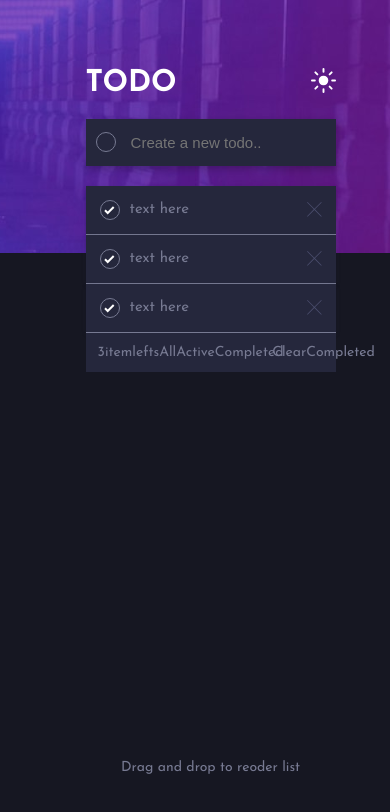
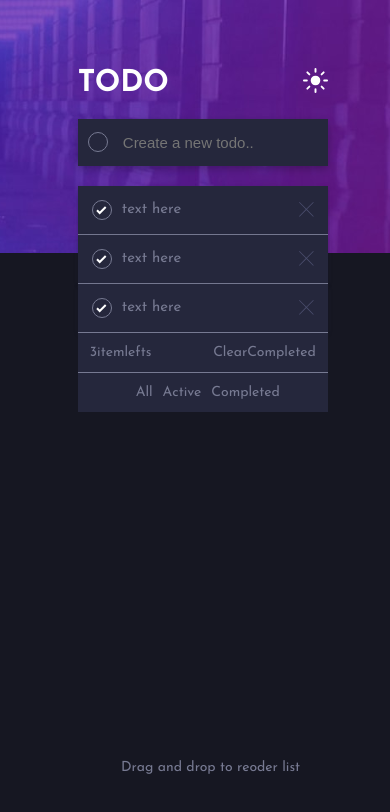
Before and after one commit to iddimsangi/ReactTodoApp, a React (Create React App) app: page / in a window 390 px wide. Shown: the top 812 px of the page. Built offline with nearby package versions, Linux system fonts and the light colour scheme.

Commit message:
responsiveness mobile view fixed

```diff
--- a/src/components/AddTodo/AddTodo.js
+++ b/src/components/AddTodo/AddTodo.js
@@ -3,7 +3,8 @@ import "./AddTodo.scss"
 function AddTodo() {
     return (
         <div className="Add_todo">
-            <form action="" className="form">
+            <input type="checkbox" className="checkboxIn" id="logoToggle"/>
+            <form  action="" className="form">
                 {/* <input type="radio"/> */}
                 <div className="circle-btn"></div>
                 <input type="text"  name="text" placeholder="Create a new todo.." />
--- a/src/components/AddTodo/AddTodo.scss
+++ b/src/components/AddTodo/AddTodo.scss
@@ -38,4 +38,7 @@
        }
 
    }
+   .checkboxIn:checked ~ .form{
+       background-color: #fff;
+   }
 }
--- a/src/components/App.scss
+++ b/src/components/App.scss
@@ -1,3 +1,6 @@
+div{
+  // width: 94%;
+  // margin: 0 auto;
   .checkboxIn{
     display: none;
   }
@@ -9,7 +12,7 @@
     height: 100vh;
     &-container {
       background-image: url("../images/bg-desktop-dark.jpg");
-    background-position: center;
+      background-position: top;
       background-size: cover;
       height: 30vh;
       width: 100%;
@@ -18,7 +21,7 @@
         flex-direction: column;
         position: absolute;
         top: 8%;
-      left: 54%;
+        left: 52%;
         transform: translateX(-50%);
         min-height: 50vh;
         width: 50%;
@@ -75,3 +78,4 @@
   .checkboxIn:checked + .App{
   background-color: #fff;
   }
+}
--- a/src/components/TodoList/TodoList.js
+++ b/src/components/TodoList/TodoList.js
@@ -17,6 +17,14 @@ function TodoList() {
                 </div>
                 <a href="#">ClearCompleted</a>
             </div>
+            <div className="last-div">
+                <div>
+                <a href="#">All</a>
+                    <a href="#">Active</a>
+                    <a href="#">Completed</a>
+                </div>
+
+            </div>
         </div>
     )
 }
--- a/src/components/TodoList/TodoList.scss
+++ b/src/components/TodoList/TodoList.scss
@@ -1,4 +1,5 @@
 .cardList {
+
   .list-footer {
     width: 100%;
     background-color: hsl(235, 24%, 19%);
@@ -19,6 +20,43 @@
       display: flex;
       justify-content: space-between;
       width: 50%;
+      // border: 2px solid red;
+    }
+  }
+  .last-div{
+    display: none;
+    div{
+      width: 100%;
+      background-color: hsl(235, 24%, 19%);
+      // display: none;
+      padding: 1.2rem;
+      display: flex;
+      justify-content: center;
+      border-top:.1rem solid hsl(234, 11%, 52%);
+      a {
+        text-decoration: none;
+        margin-left: 1rem;
+        font-size: 1.4rem;
+        // &:not(:last-of-type){
+        //   margin-left: 1.5rem;
+        // }
+        color: hsl(234, 11%, 52%);
+        transition: all 0.3s;
+        &:hover {
+          color: hsl(236, 33%, 92%);
+        }
+      }
+    }
+
+  }
+  @media only screen and (max-width:744px){
+    .list-footer{
+      div{
+      display: none;
+      }
+    }
+    .last-div{
+     display:block;
     }
   }
 }
```
Lines whose indentation alone changed are shown as unchanged.
